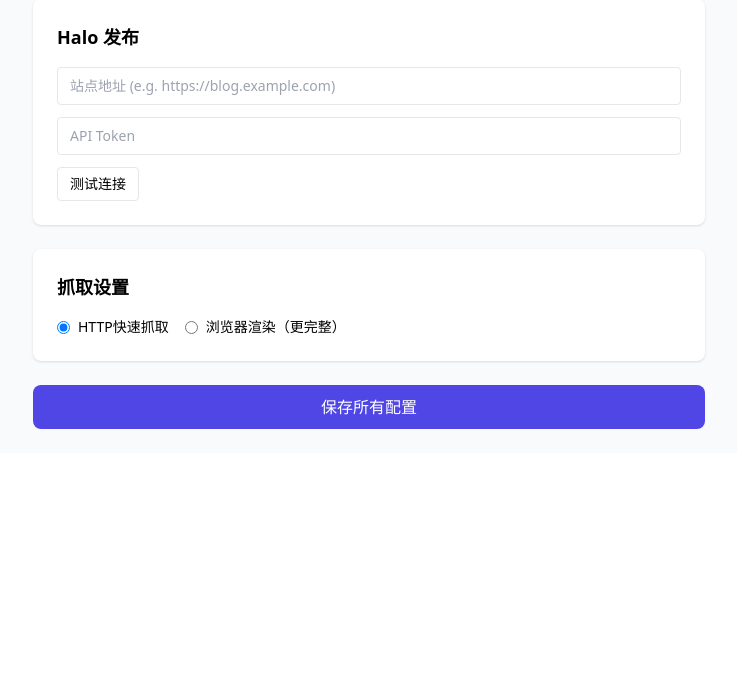
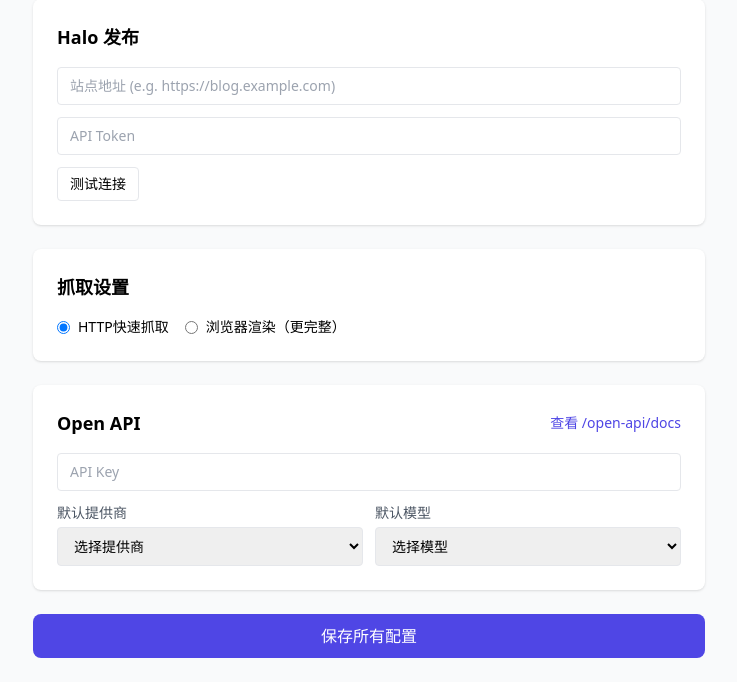
Before and after one commit to JinHisAndy/auto-halo, a FastAPI app: page /settings in a window 1280 px wide. Shown: the part 624-1306 px from the top of the page, without its empty margins (271-1008 px from the left). Before the commit the page ends 1053 px from the top, so only its background shows below. Run offline with FastAPI, Linux system fonts and the light colour scheme; data that the repository does not hold is empty; some libraries are stand-ins or nearby versions.

Commit message:
feat: add open api settings section

```diff
--- a/app/templates/settings.html
+++ b/app/templates/settings.html
@@ -80,6 +80,36 @@
             </div>
         </div>
 
+        <div class="bg-white rounded-lg shadow p-6">
+            <div class="flex items-center justify-between mb-4 gap-3">
+                <h2 class="text-lg font-semibold">Open API</h2>
+                <a href="/open-api/docs" class="text-sm text-indigo-600 hover:text-indigo-800">查看 /open-api/docs</a>
+            </div>
+            <div class="space-y-3">
+                <input type="password" x-model="openApiKey" class="w-full border rounded px-3 py-2 text-sm" placeholder="API Key" @focus="openApiKey=''" x-bind:placeholder="openApiKey ? '••••••••' : 'API Key'">
+                <div class="grid gap-3 md:grid-cols-2">
+                    <div>
+                        <label class="block text-sm text-gray-600 mb-1">默认提供商</label>
+                        <select x-model="defaultModelProvider" @change="syncDefaultModelSelection()" class="w-full border rounded px-3 py-2 text-sm">
+                            <option value="">选择提供商</option>
+                            <template x-for="provider in providers" :key="provider.name">
+                                <option :value="provider.name.toLowerCase()" x-text="provider.name"></option>
+                            </template>
+                        </select>
+                    </div>
+                    <div>
+                        <label class="block text-sm text-gray-600 mb-1">默认模型</label>
+                        <select x-model="defaultModelName" class="w-full border rounded px-3 py-2 text-sm">
+                            <option value="">选择模型</option>
+                            <template x-for="model in getDefaultProviderModels()" :key="model.id">
+                                <option :value="model.id" x-text="model.name || model.id"></option>
+                            </template>
+                        </select>
+                    </div>
+                </div>
+            </div>
+        </div>
+
         <button @click="save" class="w-full bg-indigo-600 text-white rounded-lg py-2.5 hover:bg-indigo-700 font-medium" :disabled="saving">
             <span x-show="!saving">保存所有配置</span>
             <span x-show="saving">保存中...</span>
@@ -95,7 +125,10 @@ function settingsPage() {
         providers: [],
         minio: { endpoint: '', access_key: '', secret_key: '', bucket: '', testing: false },
         halo: { site_url: '', api_token: '', testing: false },
-fetchMode: 'http',
+        fetchMode: 'http',
+        openApiKey: '',
+        defaultModelProvider: '',
+        defaultModelName: '',
         saving: false,
         toast: '',
         toastType: 'success',
@@ -117,6 +150,9 @@ this.providers = cfg.providers.map(p => ({
             if (cfg.minio) this.minio = { ...this.minio, ...cfg.minio, testing: false };
             if (cfg.halo) this.halo = { ...this.halo, ...cfg.halo, testing: false };
             this.fetchMode = cfg.fetch_mode || 'http';
+            this.openApiKey = cfg.open_api_key || '';
+            this.defaultModelProvider = cfg.default_model_provider || '';
+            this.defaultModelName = cfg.default_model_name || '';
         },
 
 addProvider() {
@@ -129,6 +165,18 @@ addProvider() {
             this.providers.push({ ...preset, models: [], selectedModel: '', testing: false });
         },
 
+        getDefaultProviderModels() {
+            const provider = this.providers.find(p => p.name && p.name.toLowerCase() === this.defaultModelProvider);
+            return provider ? (provider.models || []) : [];
+        },
+
+        syncDefaultModelSelection() {
+            const models = this.getDefaultProviderModels();
+            if (!models.some(model => model.id === this.defaultModelName)) {
+                this.defaultModelName = '';
+            }
+        },
+
 async fetchProviderModels(provider) {
             if (!provider.name) return;
             await this.saveSilent();
@@ -138,6 +186,7 @@ async fetchProviderModels(provider) {
                 if (resp.ok) {
                     provider.models = data.models || [];
                     if (provider.models.length > 0) provider.selectedModel = provider.models[0].id;
+                    if (provider.name.toLowerCase() === this.defaultModelProvider) this.syncDefaultModelSelection();
                     this.showToast('模型列表获取成功', 'success');
                 } else {
                     this.showToast(data.detail || '获取模型列表失败', 'error');
@@ -196,6 +245,9 @@ async saveSilent() {
                 minio: this.minio,
                 halo: this.halo,
                 fetch_mode: this.fetchMode,
+                open_api_key: this.openApiKey,
+                default_model_provider: this.defaultModelProvider || null,
+                default_model_name: this.defaultModelName || null,
             };
             await fetch('/api/config', {
                 method: 'POST',
@@ -212,6 +264,9 @@ async saveSilent() {
                     minio: this.minio,
                     halo: this.halo,
                     fetch_mode: this.fetchMode,
+                    open_api_key: this.openApiKey,
+                    default_model_provider: this.defaultModelProvider || null,
+                    default_model_name: this.defaultModelName || null,
                 };
                 const resp = await fetch('/api/config', {
                     method: 'POST',
```
Also changed, not shown: tests/test_open_api_enhancement.py (+7 -0 lines).
